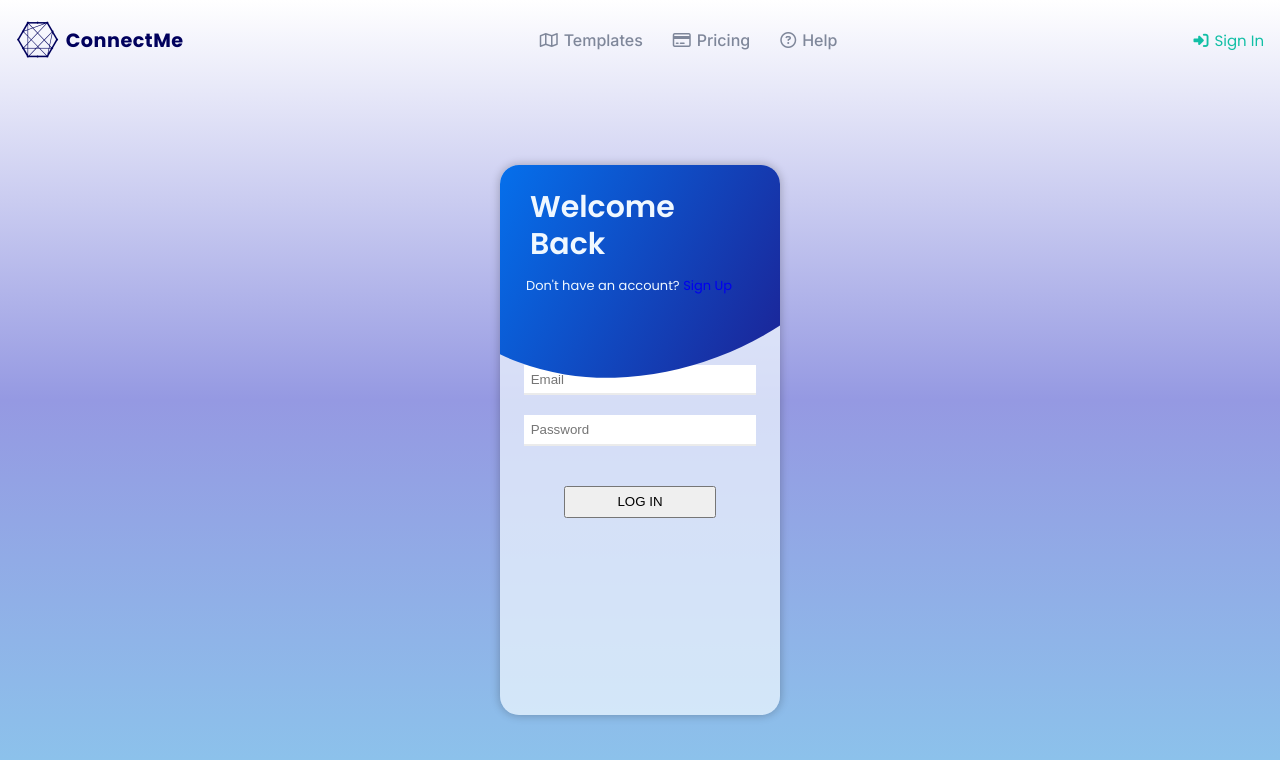
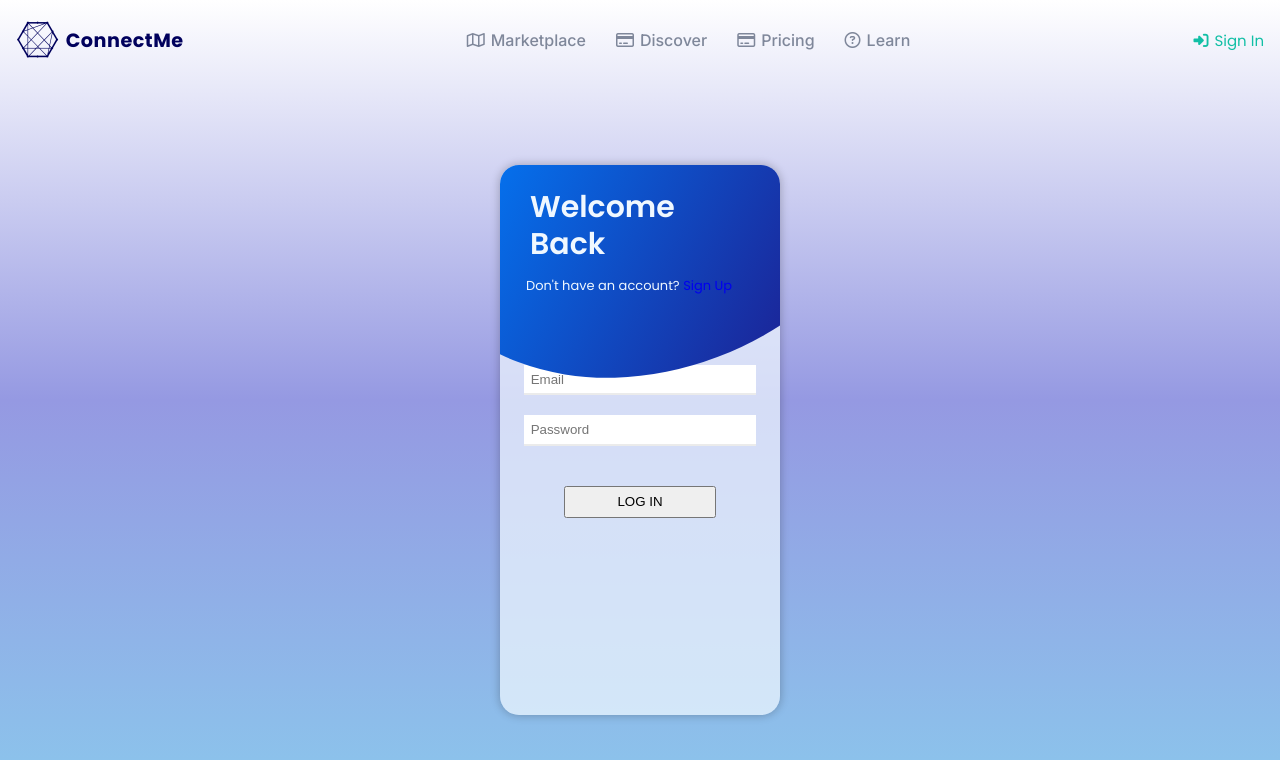
Before and after one commit to LennyRemache/ConnectMe, a React (Create React App) app in the folder frontend/: page /form/login in a window 1280 px wide. Shown: the top 760 px of the page. Built offline with nearby package versions, Linux system fonts and the light colour scheme.

Commit message:
Added new navbar link item

```diff
--- a/frontend/src/components/NavItems.js
+++ b/frontend/src/components/NavItems.js
@@ -1,8 +1,14 @@
 export const navItems = [
   {
     icon: "fa-regular fa-map",
-    title: "Templates",
-    path: "/templates",
+    title: "Marketplace",
+    path: "/Marketplace",
+    cName: "navbar-link",
+  },
+  {
+    icon: "fa-regular fa-credit-card",
+    title: "Discover",
+    path: "/Discover",
     cName: "navbar-link",
   },
   {
@@ -13,8 +19,8 @@ export const navItems = [
   },
   {
     icon: "fa-regular fa-circle-question",
-    title: "Help",
-    path: "/help",
+    title: "Learn",
+    path: "/learn",
     cName: "navbar-link",
   },
 ];
```
